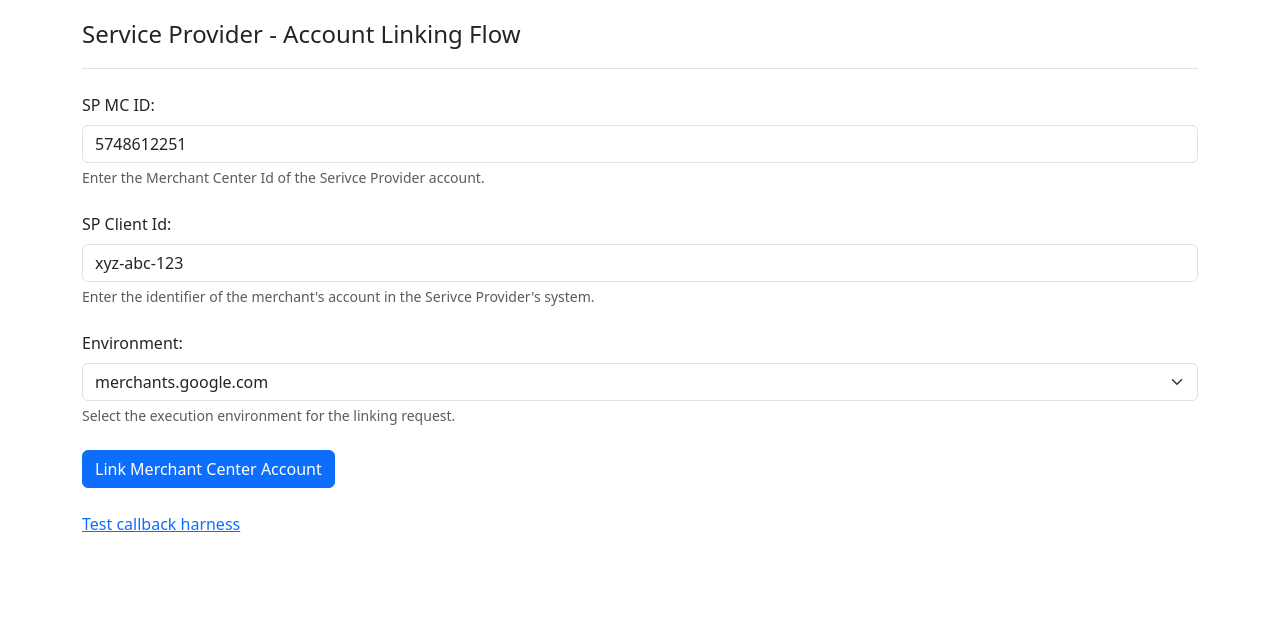
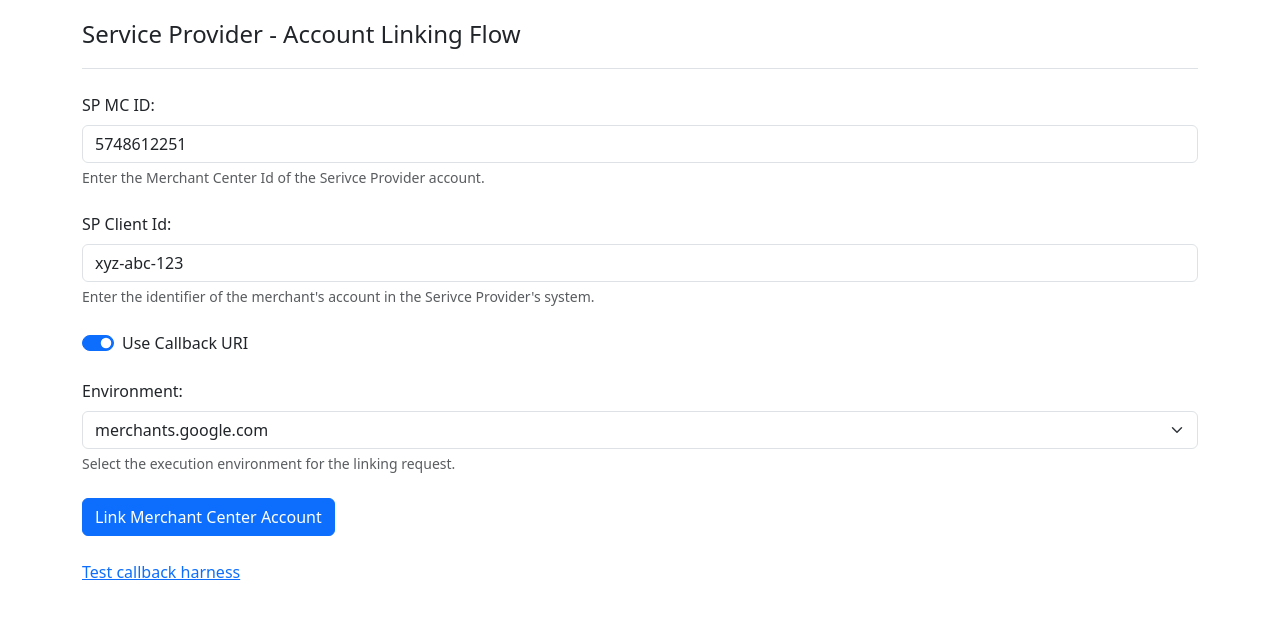
Before and after one commit to dwdii/dwdii.github.io, a Jekyll site: the page sp2/index.html, which Jekyll copies as it is, in a window 1280 px wide. Shown: the top 619 px of the page. Built offline with Jekyll 4.4.1, drawn with Linux system fonts in a browser that asks for light colours.

Commit message:
Add checkbox for 'Use Callback URI' in index.html

```diff
--- a/sp2/index.html
+++ b/sp2/index.html
@@ -36,6 +36,12 @@
 				</div>
 			</div>
 			<div class="mb-4">
+				<div class="form-check form-switch">
+				  <input class="form-check-input" type="checkbox" role="switch" id="switchCheckChecked" checked="checked">
+				  <label class="form-check-label" for="switchCheckChecked">Use Callback URI</label>
+				</div>
+			</div>
+			<div class="mb-4">
 				<label for="environment" class="form-label">Environment:</label>
 				<select type="text" id="environment" name="environment" class="form-select">
 					<option selected="true">merchants.google.com</option>
```
